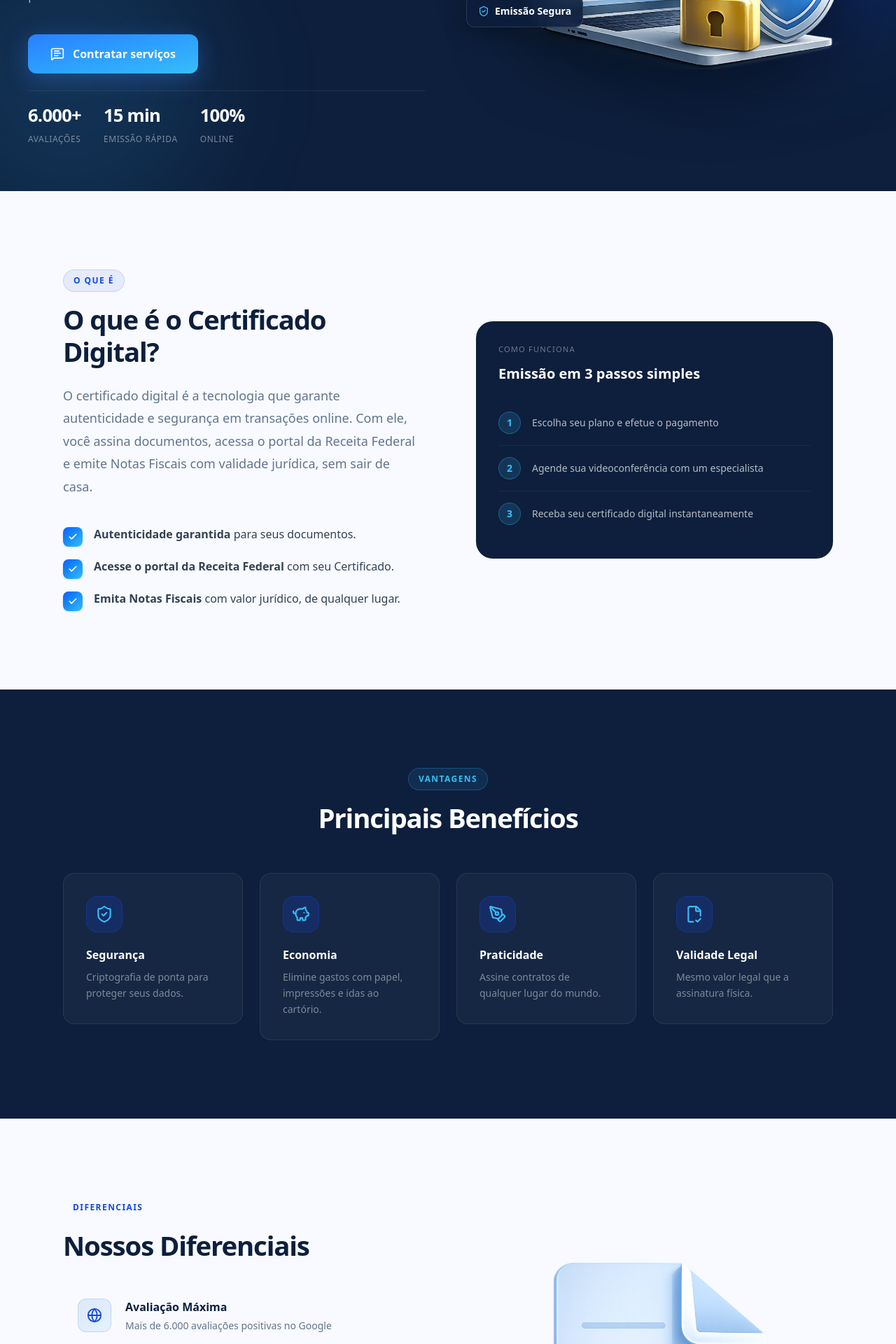
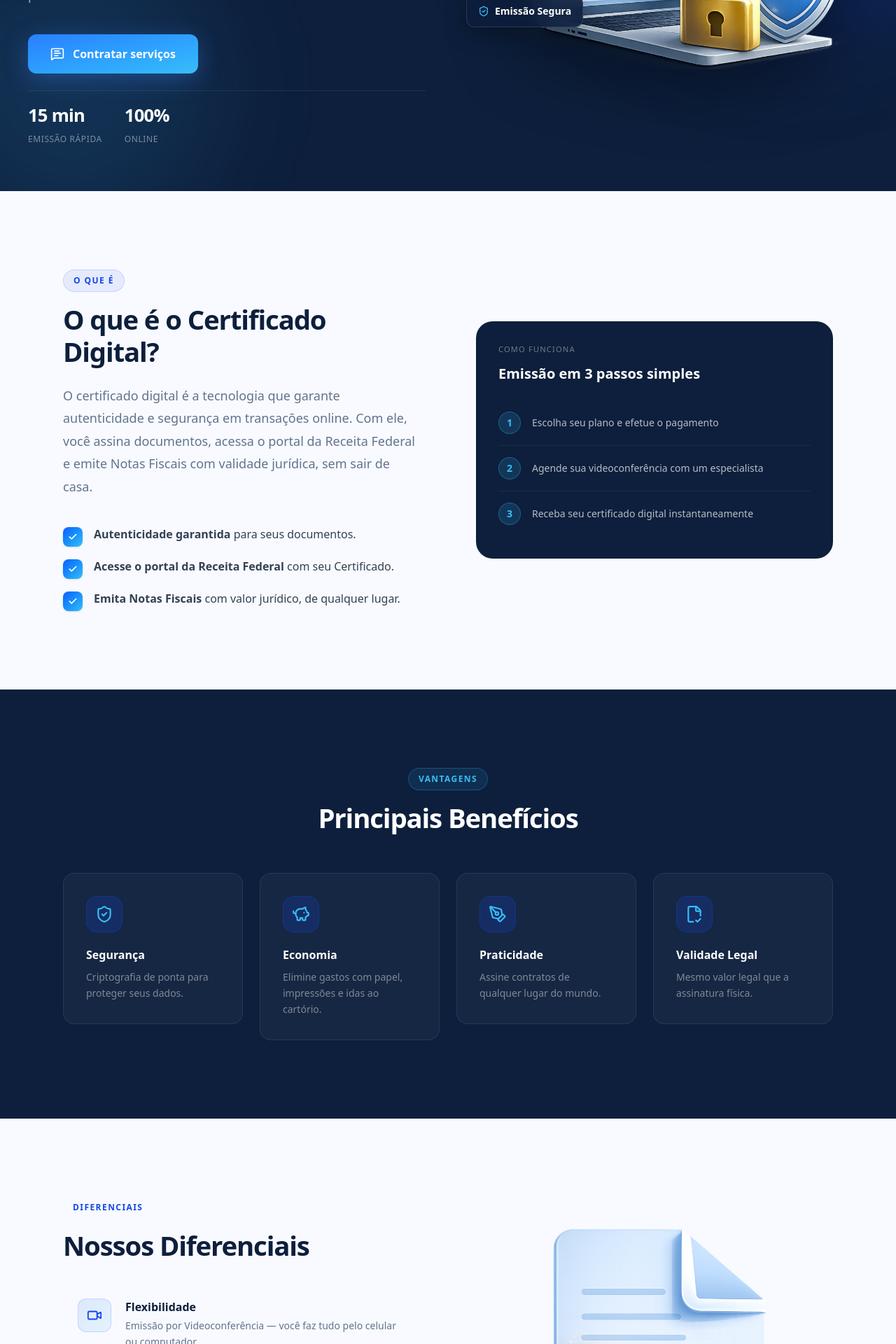
Before and after one commit to jpmacielprado/Landing_MPrime, a React (Vite) app: page / in a window 1280 px wide. Shown: the part 460-2380 px from the top of the page at 70% size. Built offline with nearby package versions, Linux system fonts and the light colour scheme.

Commit message:
detalahmento

```diff
--- a/src/components/Benefits.tsx
+++ b/src/components/Benefits.tsx
@@ -1,14 +1,9 @@
 import React from 'react';
-import { Globe, Video, Phone, PlusCircle } from 'lucide-react';
+import { Video, Phone, PlusCircle } from 'lucide-react';
 import Doc from '../assets/doc.svg';
 import { ScrollAnimation } from './ScrollAnimation';
 
 const diffs = [
-  {
-    title: 'Avaliação Máxima',
-    description: 'Mais de 6.000 avaliações positivas no Google',
-    icon: <Globe size={22} />,
-  },
   {
     title: 'Flexibilidade',
     description: 'Emissão por Videoconferência — você faz tudo pelo celular ou computador.',
--- a/src/components/Hero.tsx
+++ b/src/components/Hero.tsx
@@ -50,7 +50,6 @@ const Hero: React.FC = () => {
           {/* Stats */}
           <div className="flex flex-wrap gap-8 mt-6 pt-4 border-t border-white/8">
             {[
-              { number: '6.000+', label: 'Avaliações' },
               { number: '15 min', label: 'Emissão rápida' },
               { number: '100%', label: 'Online' },
             ].map(({ number, label }) => (
```
Also changed, not shown: 1 other file (tests, documents, lock files or other folders).
